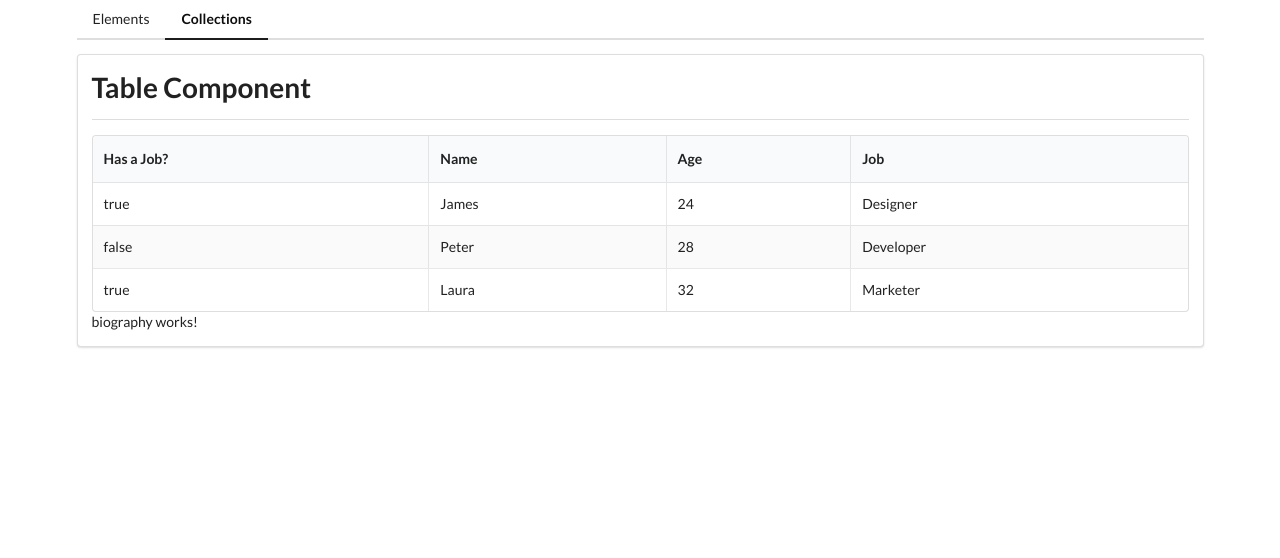
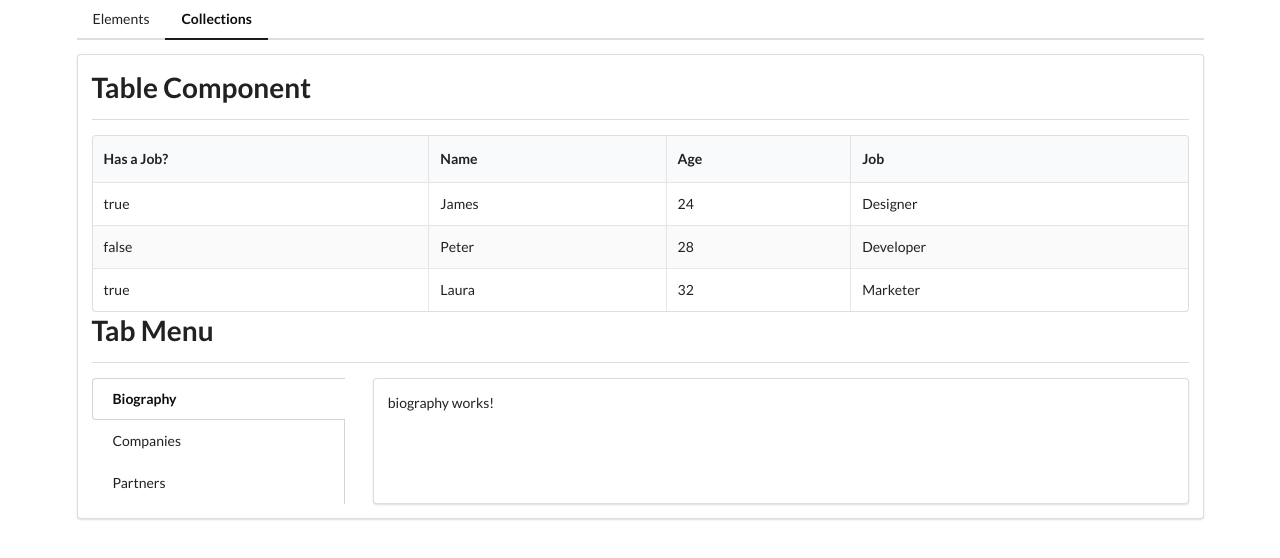
Before and after one commit to Proyce/Angular-Widgets, an Angular app: page /collections in a window 1280 px wide. Shown: the top 558 px of the page. Built offline with nearby package versions, Linux system fonts and the light colour scheme.

Commit message:
Configs for tabbed menu, 122

```diff
--- a/src/app/collections/collections-home/collections-home.component.html
+++ b/src/app/collections/collections-home/collections-home.component.html
@@ -1,4 +1,19 @@
 <app-divider>Table Component</app-divider>
 <app-table classNames="striped celled" [data]="data" [headers]="headers"></app-table>
 
-<router-outlet></router-outlet>
+<app-divider>Tab Menu</app-divider>
+<div class="ui grid">
+    <div class="four wide column">
+        <div class="ui vertical fluid tabular menu">
+            <a class="item" routerLink="./" routerLinkActive="active">Biography</a>
+            <a class="item" routerLink="./companies" routerLinkActive="active">Companies</a>
+            <a class="item" routerLink="./partners" routerLinkActive="active">Partners</a>
+        </div>
+    </div>
+
+    <div class="twelve wide stretched column">
+        <div class="ui segment">
+            <router-outlet></router-outlet>
+        </div>
+    </div>
+</div>
--- a/src/app/collections/collections-routing.module.ts
+++ b/src/app/collections/collections-routing.module.ts
@@ -6,14 +6,14 @@ import {CompaniesComponent} from './companies/companies.component';
 import {PartnersComponent} from './partners/partners.component';
 
 const routes: Routes = [
-{   path: '',
+  {   path: '',
     component: CollectionsHomeComponent,
     children: [
       {path: '', component: BiographyComponent},
       {path: 'companies', component: CompaniesComponent},
       {path: 'partners', component: PartnersComponent},
     ]
-}
+  }
 ];
 
 @NgModule({
```
